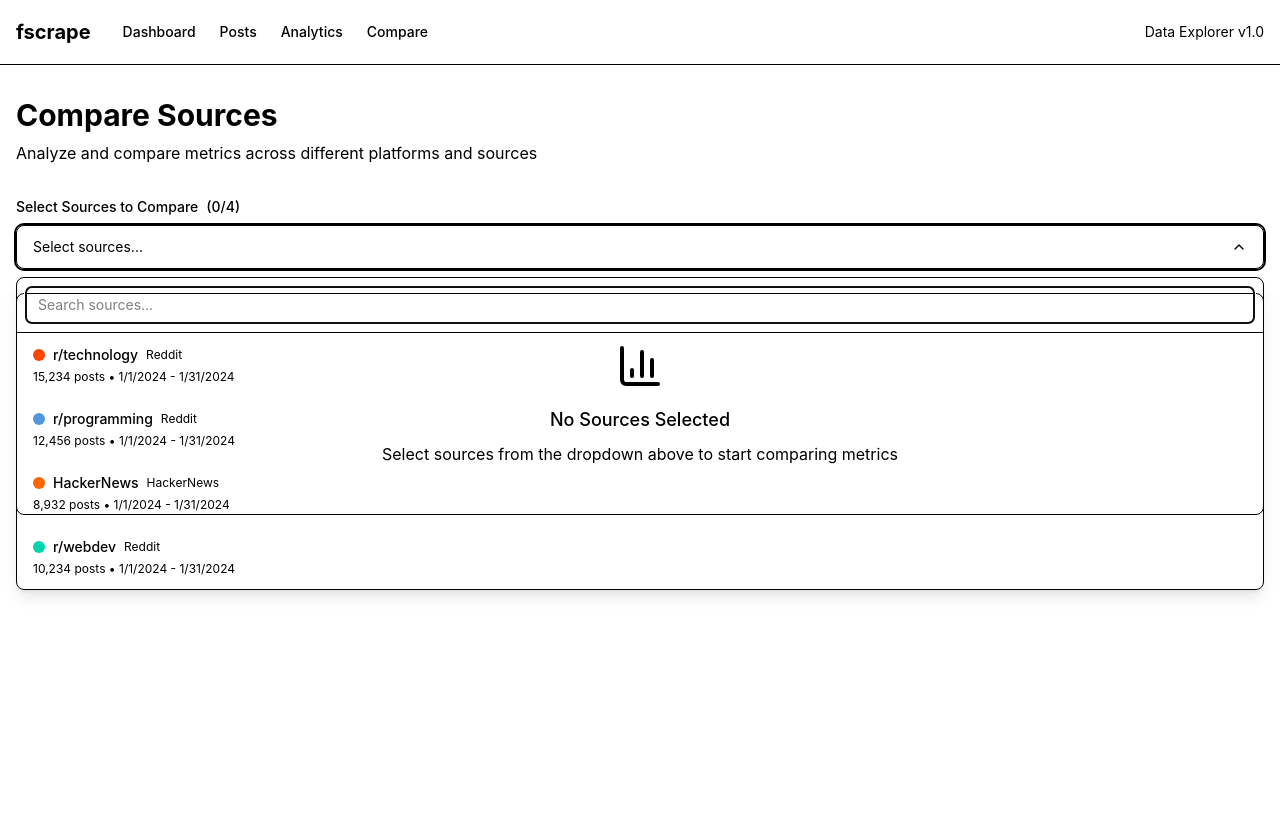
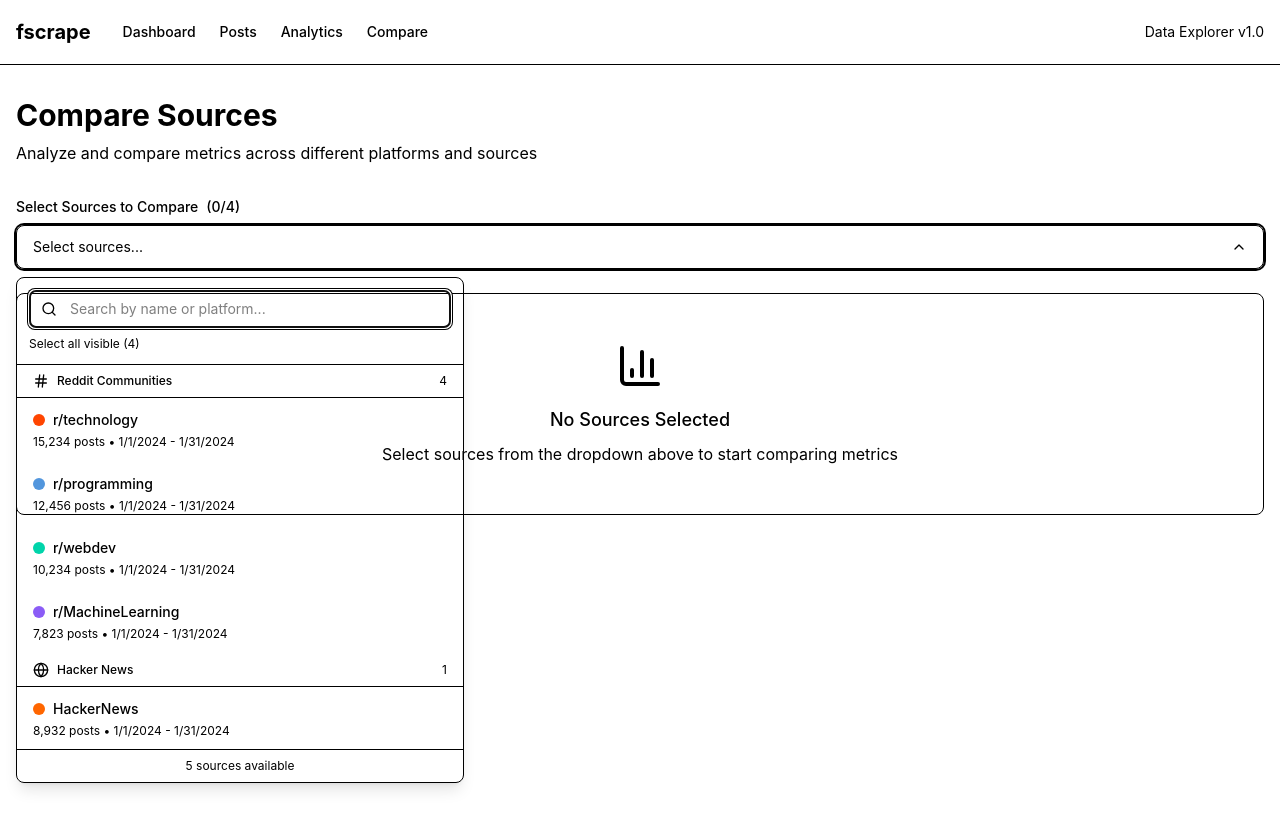
Before and after one commit to neonwatty/fscrape-frontend, a Next.js app: page /compare in a window 1280 px wide. Both pictures are taken after a click on the button "Select sources...". Shown: the top 828 px of the page. Built offline with nearby package versions, Linux system fonts and the light colour scheme.

Commit message:
Completed Task 7.2: Build Comparison Charts

```diff
--- a/components/compare/SourceSelector.tsx
+++ b/components/compare/SourceSelector.tsx
@@ -1,7 +1,7 @@
 'use client'
 
-import { useState, useEffect } from 'react'
-import { Check, X, ChevronDown } from 'lucide-react'
+import { useState, useEffect, useMemo } from 'react'
+import { Check, X, ChevronDown, Search, Hash, Globe, MessageSquare } from 'lucide-react'
 import { cn } from '@/lib/utils'
 
 export interface Source {
@@ -22,22 +22,92 @@ interface SourceSelectorProps {
   onSourcesChange: (sources: string[]) => void
   maxSources?: number
   className?: string
+  enablePlatformGrouping?: boolean
+}
+
+// Platform icons and colors
+const platformConfig: Record<string, { icon: React.ReactNode; color: string; label: string }> = {
+  'Reddit': {
+    icon: <Hash className="h-4 w-4" />,
+    color: '#FF4500',
+    label: 'Reddit Communities'
+  },
+  'HackerNews': {
+    icon: <Globe className="h-4 w-4" />,
+    color: '#FF6600',
+    label: 'Hacker News'
+  },
+  'Twitter': {
+    icon: <MessageSquare className="h-4 w-4" />,
+    color: '#1DA1F2',
+    label: 'Twitter'
+  },
+  'Default': {
+    icon: <Globe className="h-4 w-4" />,
+    color: '#6B7280',
+    label: 'Other Sources'
+  }
 }
 
 export function SourceSelector({
   sources,
   selectedSources,
   onSourcesChange,
-  maxSources = 4,
-  className
+  maxSources = 5,
+  className,
+  enablePlatformGrouping = true
 }: SourceSelectorProps) {
   const [isOpen, setIsOpen] = useState(false)
   const [searchTerm, setSearchTerm] = useState('')
+  const [highlightedIndex, setHighlightedIndex] = useState(-1)
 
-  const filteredSources = sources.filter(source =>
-    source.name.toLowerCase().includes(searchTerm.toLowerCase()) ||
-    source.platform.toLowerCase().includes(searchTerm.toLowerCase())
+  // Enhanced filtering with fuzzy search
+  const filteredSources = useMemo(() => {
+    if (!searchTerm) return sources
+
+    const term = searchTerm.toLowerCase()
+    return sources.filter(source => {
+      const nameMatch = source.name.toLowerCase().includes(term)
+      const platformMatch = source.platform.toLowerCase().includes(term)
+      // Fuzzy match for common abbreviations
+      const fuzzyMatch = term.split('').every(char =>
+        source.name.toLowerCase().includes(char) ||
+        source.platform.toLowerCase().includes(char)
       )
+      return nameMatch || platformMatch || (term.length > 2 && fuzzyMatch)
+    })
+  }, [sources, searchTerm])
+
+  // Group sources by platform
+  const groupedSources = useMemo(() => {
+    if (!enablePlatformGrouping) return { 'All': filteredSources }
+
+    return filteredSources.reduce((groups, source) => {
+      const platform = source.platform || 'Other'
+      if (!groups[platform]) {
+        groups[platform] = []
+      }
+      groups[platform].push(source)
+      return groups
+    }, {} as Record<string, Source[]>)
+  }, [filteredSources, enablePlatformGrouping])
+
+  // Sort platforms by source count
+  const sortedPlatforms = useMemo(() => {
+    return Object.keys(groupedSources).sort((a, b) => {
+      // Priority order for known platforms
+      const priorityOrder = ['Reddit', 'HackerNews', 'Twitter']
+      const aIndex = priorityOrder.indexOf(a)
+      const bIndex = priorityOrder.indexOf(b)
+
+      if (aIndex !== -1 && bIndex !== -1) return aIndex - bIndex
+      if (aIndex !== -1) return -1
+      if (bIndex !== -1) return 1
+
+      // Then sort by count
+      return groupedSources[b].length - groupedSources[a].length
+    })
+  }, [groupedSources])
 
   const toggleSource = (sourceId: string) => {
     if (selectedSources.includes(sourceId)) {
@@ -51,12 +121,64 @@ export function SourceSelector({
     onSourcesChange(selectedSources.filter(id => id !== sourceId))
   }
 
+  const clearAll = () => {
+    onSourcesChange([])
+    setSearchTerm('')
+  }
+
+  const selectAll = () => {
+    const availableSources = filteredSources.slice(0, maxSources)
+    onSourcesChange(availableSources.map(s => s.id))
+  }
+
   const selectedSourceObjects = sources.filter(s => selectedSources.includes(s.id))
+
+  const getPlatformConfig = (platform: string) => {
+    return platformConfig[platform] || platformConfig['Default']
+  }
+
+  // Keyboard navigation
+  useEffect(() => {
+    const handleKeyDown = (event: KeyboardEvent) => {
+      if (!isOpen) return
+
+      const flatSources = sortedPlatforms.flatMap(platform => groupedSources[platform])
+
+      switch (event.key) {
+        case 'ArrowDown':
+          event.preventDefault()
+          setHighlightedIndex(prev =>
+            prev < flatSources.length - 1 ? prev + 1 : 0
+          )
+          break
+        case 'ArrowUp':
+          event.preventDefault()
+          setHighlightedIndex(prev =>
+            prev > 0 ? prev - 1 : flatSources.length - 1
+          )
+          break
+        case 'Enter':
+          event.preventDefault()
+          if (highlightedIndex >= 0 && highlightedIndex < flatSources.length) {
+            toggleSource(flatSources[highlightedIndex].id)
+          }
+          break
+        case 'Escape':
+          setIsOpen(false)
+          setHighlightedIndex(-1)
+          break
+      }
+    }
+
+    document.addEventListener('keydown', handleKeyDown)
+    return () => document.removeEventListener('keydown', handleKeyDown)
+  }, [isOpen, highlightedIndex, sortedPlatforms, groupedSources])
 
   useEffect(() => {
     const handleClickOutside = (event: MouseEvent) => {
       if (isOpen && !(event.target as Element).closest('.source-selector')) {
         setIsOpen(false)
+        setHighlightedIndex(-1)
       }
     }
 
@@ -67,36 +189,49 @@ export function SourceSelector({
   return (
     <div className={cn('space-y-4', className)}>
       <div className="flex flex-col gap-2">
+        <div className="flex items-center justify-between">
           <label className="text-sm font-medium">
             Select Sources to Compare
             <span className="text-muted-foreground ml-2">
               ({selectedSources.length}/{maxSources})
             </span>
           </label>
+          {selectedSourceObjects.length > 0 && (
+            <button
+              onClick={clearAll}
+              className="text-xs text-muted-foreground hover:text-foreground transition-colors"
+            >
+              Clear all
+            </button>
+          )}
+        </div>
 
-        {/* Selected sources pills */}
+        {/* Selected sources pills with platform indicators */}
         {selectedSourceObjects.length > 0 && (
           <div className="flex flex-wrap gap-2 mb-2">
-            {selectedSourceObjects.map(source => (
+            {selectedSourceObjects.map(source => {
+              const config = getPlatformConfig(source.platform)
+              return (
                 <div
                   key={source.id}
-                className="inline-flex items-center gap-2 px-3 py-1.5 rounded-full bg-primary/10 text-sm"
+                  className="inline-flex items-center gap-2 px-3 py-1.5 rounded-full bg-primary/10 text-sm group"
                   style={{
-                  backgroundColor: source.color ? `${source.color}20` : undefined,
-                  borderLeft: source.color ? `3px solid ${source.color}` : undefined
+                    backgroundColor: source.color ? `${source.color}20` : `${config.color}20`,
+                    borderLeft: `3px solid ${source.color || config.color}`
                   }}
                 >
+                  {config.icon}
                   <span className="font-medium">{source.name}</span>
-                <span className="text-muted-foreground">({source.platform})</span>
                   <button
                     onClick={() => removeSource(source.id)}
-                  className="ml-1 hover:bg-background/50 rounded-full p-0.5"
+                    className="ml-1 hover:bg-background/50 rounded-full p-0.5 opacity-70 group-hover:opacity-100 transition-opacity"
                     aria-label={`Remove ${source.name}`}
                   >
                     <X className="h-3 w-3" />
                   </button>
                 </div>
-            ))}
+              )
+            })}
           </div>
         )}
 
@@ -109,9 +244,11 @@ export function SourceSelector({
               'border rounded-lg bg-background',
               'hover:bg-accent/50 transition-colors',
               'min-h-[44px]', // Mobile-friendly touch target
-              isOpen && 'ring-2 ring-primary'
+              isOpen && 'ring-2 ring-primary',
+              selectedSources.length >= maxSources && !isOpen && 'opacity-60'
             )}
-            disabled={selectedSources.length >= maxSources}
+            aria-haspopup="listbox"
+            aria-expanded={isOpen}
           >
             <span className="text-sm">
               {selectedSources.length === 0
@@ -127,55 +264,87 @@ export function SourceSelector({
           </button>
 
           {isOpen && (
-            <div className="absolute top-full left-0 right-0 mt-2 z-50 rounded-lg border bg-background shadow-lg">
-              {/* Search input */}
-              <div className="p-2 border-b">
+            <div className="absolute top-full left-0 right-0 mt-2 z-50 rounded-lg border bg-background shadow-lg max-w-md">
+              {/* Enhanced search input with icon */}
+              <div className="p-3 border-b">
+                <div className="relative">
+                  <Search className="absolute left-3 top-1/2 -translate-y-1/2 h-4 w-4 text-muted-foreground" />
                   <input
                     type="text"
-                  placeholder="Search sources..."
+                    placeholder="Search by name or platform..."
                     value={searchTerm}
                     onChange={(e) => setSearchTerm(e.target.value)}
-                  className="w-full px-3 py-2 text-sm border rounded-md bg-background"
+                    className="w-full pl-10 pr-3 py-2 text-sm border rounded-md bg-background focus:ring-2 focus:ring-primary/20 focus:border-primary"
                     autoFocus
                   />
                 </div>
+                {filteredSources.length > 0 && selectedSources.length < maxSources && (
+                  <div className="flex gap-2 mt-2">
+                    <button
+                      onClick={selectAll}
+                      className="text-xs text-primary hover:text-primary/80 transition-colors"
+                    >
+                      Select all visible ({Math.min(filteredSources.length, maxSources - selectedSources.length)})
+                    </button>
+                  </div>
+                )}
+              </div>
 
-              {/* Sources list */}
-              <div className="max-h-64 overflow-y-auto">
+              {/* Sources list with platform grouping */}
+              <div className="max-h-96 overflow-y-auto">
                 {filteredSources.length === 0 ? (
                   <div className="p-4 text-center text-sm text-muted-foreground">
-                    No sources found
+                    <Search className="h-8 w-8 mx-auto mb-2 opacity-50" />
+                    <p>No sources found</p>
+                    <p className="text-xs mt-1">Try a different search term</p>
                   </div>
-                ) : (
-                  filteredSources.map(source => {
+                ) : enablePlatformGrouping ? (
+                  sortedPlatforms.map((platform) => {
+                    const config = getPlatformConfig(platform)
+                    const platformSources = groupedSources[platform]
+                    if (!platformSources || platformSources.length === 0) return null
+
+                    return (
+                      <div key={platform}>
+                        <div className="sticky top-0 bg-background/95 backdrop-blur-sm px-4 py-2 border-b flex items-center gap-2">
+                          {config.icon}
+                          <span className="text-xs font-medium text-muted-foreground">
+                            {config.label || platform}
+                          </span>
+                          <span className="text-xs text-muted-foreground ml-auto">
+                            {platformSources.length}
+                          </span>
+                        </div>
+                        {platformSources.map((source, index) => {
                           const isSelected = selectedSources.includes(source.id)
                           const isDisabled = !isSelected && selectedSources.length >= maxSources
+                          const flatIndex = sortedPlatforms
+                            .slice(0, sortedPlatforms.indexOf(platform))
+                            .reduce((acc, p) => acc + (groupedSources[p]?.length || 0), 0) + index
+                          const isHighlighted = flatIndex === highlightedIndex
 
                           return (
                             <button
                               key={source.id}
                               onClick={() => !isDisabled && toggleSource(source.id)}
+                              onMouseEnter={() => setHighlightedIndex(flatIndex)}
                               disabled={isDisabled}
                               className={cn(
                                 'w-full flex items-center justify-between px-4 py-3',
                                 'hover:bg-accent/50 transition-colors text-left',
                                 'min-h-[44px]', // Mobile-friendly touch target
                                 isSelected && 'bg-primary/10',
-                          isDisabled && 'opacity-50 cursor-not-allowed'
+                                isDisabled && 'opacity-50 cursor-not-allowed',
+                                isHighlighted && 'bg-accent/30'
                               )}
                             >
                               <div className="flex-1">
                                 <div className="flex items-center gap-2">
-                            {source.color && (
                                   <div
                                     className="w-3 h-3 rounded-full"
-                                style={{ backgroundColor: source.color }}
+                                    style={{ backgroundColor: source.color || config.color }}
                                   />
-                            )}
                                   <span className="font-medium text-sm">{source.name}</span>
-                            <span className="text-xs text-muted-foreground">
-                              {source.platform}
-                            </span>
                                 </div>
                                 <div className="text-xs text-muted-foreground mt-1">
                                   {source.postCount.toLocaleString()} posts •
@@ -188,15 +357,67 @@ export function SourceSelector({
                               )}
                             </button>
                           )
+                        })}
+                      </div>
+                    )
+                  })
+                ) : (
+                  filteredSources.map((source, index) => {
+                    const isSelected = selectedSources.includes(source.id)
+                    const isDisabled = !isSelected && selectedSources.length >= maxSources
+                    const isHighlighted = index === highlightedIndex
+                    const config = getPlatformConfig(source.platform)
+
+                    return (
+                      <button
+                        key={source.id}
+                        onClick={() => !isDisabled && toggleSource(source.id)}
+                        onMouseEnter={() => setHighlightedIndex(index)}
+                        disabled={isDisabled}
+                        className={cn(
+                          'w-full flex items-center justify-between px-4 py-3',
+                          'hover:bg-accent/50 transition-colors text-left',
+                          'min-h-[44px]',
+                          isSelected && 'bg-primary/10',
+                          isDisabled && 'opacity-50 cursor-not-allowed',
+                          isHighlighted && 'bg-accent/30'
+                        )}
+                      >
+                        <div className="flex-1">
+                          <div className="flex items-center gap-2">
+                            {config.icon}
+                            <div
+                              className="w-3 h-3 rounded-full"
+                              style={{ backgroundColor: source.color || config.color }}
+                            />
+                            <span className="font-medium text-sm">{source.name}</span>
+                            <span className="text-xs text-muted-foreground">
+                              {source.platform}
+                            </span>
+                          </div>
+                          <div className="text-xs text-muted-foreground mt-1">
+                            {source.postCount.toLocaleString()} posts
+                          </div>
+                        </div>
+                        {isSelected && (
+                          <Check className="h-4 w-4 text-primary flex-shrink-0 ml-2" />
+                        )}
+                      </button>
+                    )
                   })
                 )}
               </div>
 
-              {selectedSources.length >= maxSources && (
-                <div className="p-2 border-t text-xs text-center text-muted-foreground">
-                  Maximum {maxSources} sources can be compared
+              {/* Footer with count and limit info */}
+              <div className="p-2 border-t text-xs text-center text-muted-foreground bg-muted/30">
+                {selectedSources.length >= maxSources ? (
+                  <span className="text-orange-600">Maximum {maxSources} sources reached</span>
+                ) : (
+                  <span>
+                    {filteredSources.length} source{filteredSources.length !== 1 ? 's' : ''} available
+                  </span>
+                )}
               </div>
-              )}
             </div>
           )}
         </div>
```
Lines whose indentation alone changed are shown as unchanged.
